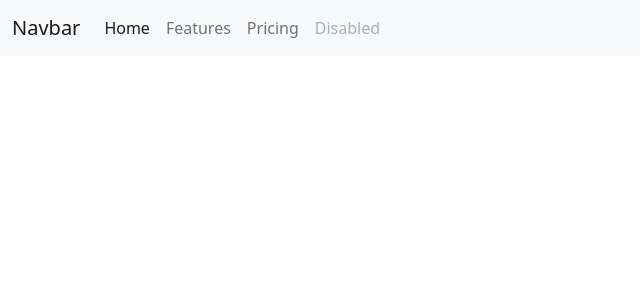
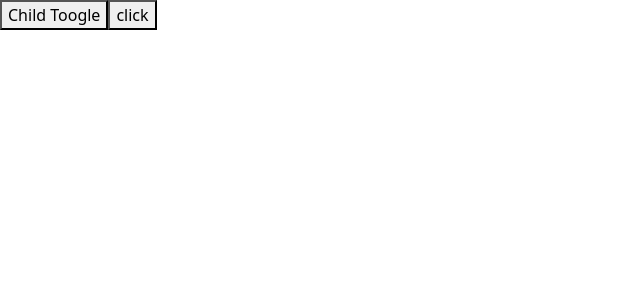
Before and after one commit to Dev-200219/Movies_App, a React (Create React App) app: page / in a window 1280 px wide. Shown: the top 300 px of the page, without its empty margins (0-640 px from the left). Built offline with nearby package versions, Linux system fonts and the light colour scheme.

Commit message:
learned about life cycle of components

```diff
--- a/src/App.js
+++ b/src/App.js
@@ -1,30 +1,30 @@
-let App = () => {
-  return (
-    <nav className="navbar navbar-expand-lg navbar-light bg-light">
-    <div className="container-fluid">
-      <a className="navbar-brand" href="#">Navbar</a>
-      <button className="navbar-toggler" type="button" data-bs-toggle="collapse" data-bs-target="#navbarNav" aria-controls="navbarNav" aria-expanded="false" aria-label="Toggle navigation">
-        <span className="navbar-toggler-icon"></span>
-      </button>
-      <div className="collapse navbar-collapse" id="navbarNav">
-        <ul className="navbar-nav">
-          <li className="nav-item">
-            <a className="nav-link active" aria-current="page" href="#">Home</a>
-          </li>
-          <li className="nav-item">
-            <a className="nav-link" href="#">Features</a>
-          </li>
-          <li className="nav-item">
-            <a className="nav-link" href="#">Pricing</a>
-          </li>
-          <li className="nav-item">
-            <a className="nav-link disabled" href="#" tabIndex="-1" aria-disabled="true">Disabled</a>
-          </li>
-        </ul>
+import React from "react";
+import Child from './Child'
+
+class App extends React.Component{
+  state={
+    child : true
+  }
+
+  render() {
+    return(
+      <div>
+        <button onClick = {
+          () => {
+          if(this.state.child)
+          {
+              this.setState({child:false})
+          }
+          else
+          {
+            this.setState({child:true})
+          }
+        }}>Child Toogle</button>
+
+        {this.state.child ? <Child/> : ""}
       </div>
-    </div>
-  </nav>
-  );
+    )
+  }
+
 }
-
 export default App;
--- /dev/null
+++ b/src/Child.jsx
@@ -0,0 +1,44 @@
+import React from "react";
+
+class Child extends React.Component{
+    constructor(props)
+    {
+        super(props);
+        console.log("Constructor was called");
+        this.state={
+            on:false
+        }
+    }
+
+    componentDidMount(){
+        console.log("Component did mount was called");
+    }
+
+    componentDidUpdate(){
+        console.log("component did update was called");
+    }
+
+    componentWillUnmount(){
+        console.log("component will unmount was called");
+    }
+
+    render() {
+        console.log("render was called");
+        return(
+            <button onClick ={
+                () =>{
+                    if(this.state.on)
+                    {
+                        this.setState({on:false})
+                    }
+                    else
+                    {
+                        this.setState({on:true})
+                    }
+                }
+            }>click</button>
+        )
+    }
+}
+
+export default Child;
```
Also changed, not shown: 1 other file (tests, documents, lock files or other folders).
